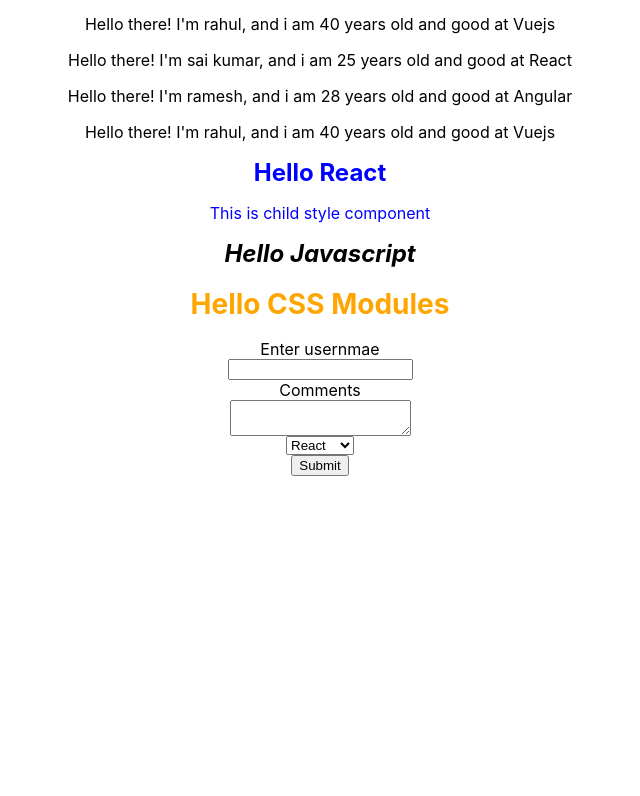
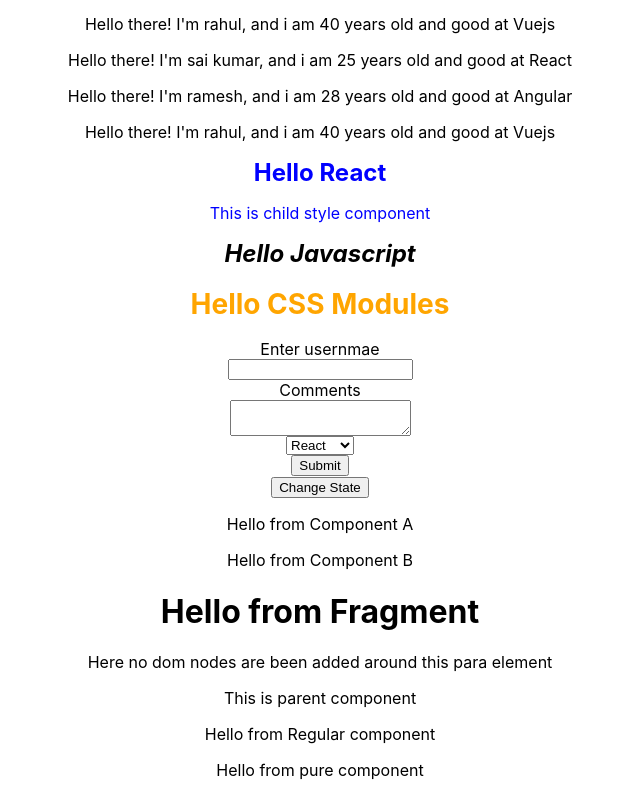
Before and after one commit to Byagari-Sai-Kumar/front_end_development, a React (Create React App) app in the folder learning_react/hello-world/: page / in a window 1280 px wide. Shown: the part 1239-2035 px from the top of the page, without its empty margins (320-960 px from the left). Before the commit the page ends 1715 px from the top, so only its background shows below. Built offline with nearby package versions, Linux system fonts and the light colour scheme.

Commit message:
Added Component life cycle methods, Fragements, Pure components

```diff
--- a/learning_react/hello-world/src/App.js
+++ b/learning_react/hello-world/src/App.js
@@ -13,7 +13,10 @@ import ParentComponent from './components/9MethodsAsProps/parentComponent';
 import ConditionalRendering from './components/10ConditionalRendering/conditionalRendering';
 import {ParentList} from './components/11ListRendering/parentList';
 import {ParentStylingComponent} from './components/12Styling/parentComponent';
-import ControlledComponent from './components/13ControlledComponents/form'
+import ControlledComponent from './components/13ControlledComponents/form';
+import ComponentA from './components/14LifeCycleMethods/componentA';
+import {Fragment} from './components/15Fragments/fragment';
+import RegularPureComponentHolder from './components/16PureComponents/regularPureComponentHolder'
 
 function App() {
   return (
@@ -59,6 +62,9 @@ function App() {
       <ParentList/>
       <ParentStylingComponent/>
       <ControlledComponent/>
+      <ComponentA/>
+      <Fragment/>
+      <RegularPureComponentHolder/>
     </div>
   );
 }
--- /dev/null
+++ b/learning_react/hello-world/src/components/14LifeCycleMethods/componentA.js
@@ -0,0 +1,150 @@
+//In a class component there are four life cycle methods
+
+//1) Mounting
+//In component mounting where an instance of class is been creating and inserted into DOM
+//constructor
+//static getDerivedStateFromProps
+//render
+//componentDidMount
+
+//2) Updating
+//At this phase the component's render will be called due to updation in its props or state
+//static getDerivedStateFromProps
+//shouldComponentUpdate
+//render
+//getSnapshotBeforeUpdate
+//componentDidUpdate
+
+//3) Unmounting
+//This is the phase where component will leave the DOM
+//componentWillUnmount
+
+//4) Error Handling
+//In any of the above three phases if something goes wrongs while rendering the component
+//static getDerivedStateFromError
+//componentDidCatch
+
+
+
+
+//Mounting
+//Constructor(props)
+//1) A special function that will get called whenever a new instance of a class is been created
+//2) Initialize state and bind events
+//3) Do not make any side effects eg: http requests here
+//4) super(props) and directly overwrite state
+
+//static getDerivedStateFromProps(props,state)
+//1) When the state of the component is depend on the changes in props overtime.
+//2) cannot use this keyword due to static method. so return the state or null and use it
+//3) Do not make any side effects
+
+//render()
+//1) Only required method
+//2) Do not update state here just consume props/state and return jsx
+//3) child components life cycle methods are also executed here
+
+//componentDidMount()
+//1) this method is called only once when the component and its child components have been
+// rendered to the dom
+//2) Best place to make side effects: http requests
+
+
+
+
+//Updating
+//static getDerivedStateFromProps(props,state)
+//1) Received props and state and return the state or null
+//2) return state or null
+//3) Do not make any side effects
+
+//shouldComponentUpdate(nextProps,nextState)
+//1) Dictates if component should re-render or not
+//2) Performance optimization
+//3) Do not cause side effects
+
+//render()
+//1) Consume props and state and re-render the component
+
+//getSnapshotBeforeUpdate(prevProps,prevState)
+//1) Called right before the changes from the virtual DOM are to be reflected in the actual DOM
+//2) Capture some information from the DOM
+//3) Return a value or null and returned value is been passed as a thid parameter to the next method
+
+//componentDidUpdate(prevProps,prevState,snapshot)
+//1) Called after the render is finished in the re-render cycles
+//2) Compare the current state and prev state and then re-render
+//3) Can make side effects http request
+
+
+
+
+//componentWillUnmount()
+//1) This method is invoked immediately before the component leaves the DOM
+//2) Cancelling any request, removing event handlers, cancelling any subscription and also invalidating timers
+//3) Do not update state here
+
+
+
+
+//error handling phase
+//static getDerivedStateFromError(error)
+//componentDidCatch(error,info)
+//When there is an error during rendering, in a life cycle method or in a constructor of any child component
+
+
+import React,{Component} from "react";
+import ComponentB from "./componentB";
+
+class ComponentA extends Component{
+    constructor(props){
+        super(props)
+        this.state = {
+            isLoggedIn : false
+        }
+        console.log("Component A constructor")
+    }
+
+    static getDerivedStateFromProps(props,state){
+        console.log("Component A getDerivedStateFromProps");
+        return null;
+    }
+
+    componentDidMount(){
+        console.log('Component A componentDidMount')
+    }
+
+    shouldComponentUpdate(){
+        console.log('Component A shouldComponentUpdate')
+        return null
+    }
+
+    getSnapshotBeforeUpdate(prevProps,prevState){
+        console.log('Component A getSnapshotBeforeUpdate')
+        return null
+    }
+
+    componentDidUpdate(prevProps,prevState,snapshot){
+        console.log('Component A componentDidUpdate')
+        return true;
+    }
+
+    handleButtonClick = () => {
+        this.setState({
+            isLoggedIn : true
+        })
+    }
+
+    render(){
+        console.log('Component A render')
+        return(
+            <>
+                <button onClick={this.handleButtonClick}>Change State</button>
+                <p>Hello from Component A</p>
+                <ComponentB/>
+            </>
+        )
+    }
+}
+
+export default ComponentA
--- /dev/null
+++ b/learning_react/hello-world/src/components/14LifeCycleMethods/componentB.js
@@ -0,0 +1,46 @@
+import React,{Component} from "react";
+
+class ComponentB extends Component{
+    constructor(props){
+        super(props)
+        this.state = {
+            isLoggedIn : true
+        }
+        console.log("Component B constructor")
+    }
+
+    static getDerivedStateFromProps(props,state){
+        console.log("Component B getDerivedStateFromProps");
+        return null;
+    }
+
+    componentDidMount(){
+        console.log('Component B componentDidMount')
+    }
+
+    shouldComponentUpdate(){
+        console.log('Component B shouldComponentUpdate')
+        return true
+    }
+
+    getSnapshotBeforeUpdate(prevProps,prevState){
+        console.log('Component B getSnapshotBeforeUpdate')
+        return null
+    }
+
+    componentDidUpdate(prevProps,prevState,snapshot){
+        console.log('Component B componentDidUpdate')
+        return null;
+    }
+
+    render(){
+        console.log('Component B render')
+        return(
+            <>
+                <p>Hello from Component B</p>
+            </>
+        )
+    }
+}
+
+export default ComponentB
--- /dev/null
+++ b/learning_react/hello-world/src/components/15Fragments/fragment.js
@@ -0,0 +1,16 @@
+import React from "react";
+
+export const Fragment = () => {
+    return(
+        <div>
+            <h1>
+                Hello from Fragment
+            </h1>
+            <React.Fragment key="para1">
+                <p>Here no dom nodes are been added around this para element</p>
+            </React.Fragment>
+        </div>
+    )
+}
+
+//we can also use Fragment using <></> empty closing tags but here we cannot add key attribute
--- /dev/null
+++ b/learning_react/hello-world/src/components/16PureComponents/pureComponent.js
@@ -0,0 +1,29 @@
+import React, {PureComponent} from "react";
+
+class PureComponentA extends PureComponent{
+    constructor(props){
+        super(props)
+        this.state = {
+            name: 'sai kumar'
+        }
+    }
+
+    componentDidMount(){
+        setInterval(() => {
+            this.setState({name: 'sai kumar'})
+        }, 2000)
+
+        setInterval(() => {
+            this.setState({name: 'suresh'})
+        }, 5000)
+    }
+
+    render(){
+        console.log('Pure component')
+        return(
+            <p>Hello from pure component</p>
+        )
+    }
+}
+
+export default PureComponentA
--- /dev/null
+++ b/learning_react/hello-world/src/components/16PureComponents/regularComponent.js
@@ -0,0 +1,25 @@
+import React,{Component} from "react";
+
+class RegularComponent extends Component{
+    constructor(props){
+        super(props)
+        this.state = {
+            name: 'sai kumar'
+        }
+    }
+
+    componentDidMount(){
+        setInterval(() => {
+            this.setState({name: 'sai kumar'})
+        }, 2000)
+    }
+
+    render(){
+        console.log("Regular component")
+        return(
+            <p>Hello from Regular component</p>
+        )
+    }
+}
+
+export default RegularComponent
--- /dev/null
+++ b/learning_react/hello-world/src/components/16PureComponents/regularPureComponentHolder.js
@@ -0,0 +1,18 @@
+import React, { Component } from "react";
+import RegularComponent from "./regularComponent";
+import PureComponentA from "./pureComponent";
+
+class RegularPureComponentHolder extends Component{
+    render(){
+        console.log("******** Parent Component *********")
+        return(
+            <div>
+                <p>This is parent component</p>
+                <RegularComponent/>
+                <PureComponentA/>
+            </div>
+        )
+    }
+}
+
+export default RegularPureComponentHolder
```
Also changed, not shown: learning_react/hello-world/src/components/16PureComponents/notes.txt (added).
